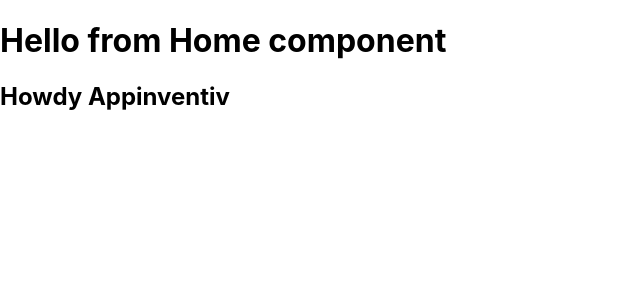
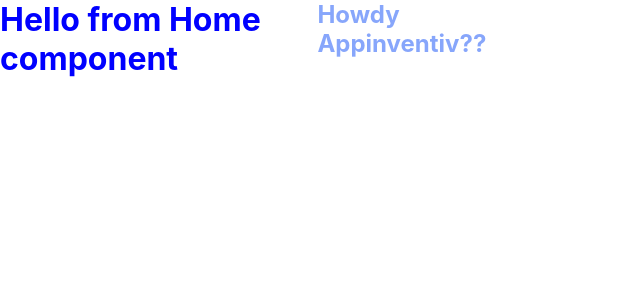
Before and after one commit to ujjwalkansal/ReactTraining, a React (Create React App) app: page / in a window 1280 px wide. Shown: the top 300 px of the page, without its empty margins (0-640 px from the left). Built offline with nearby package versions, Linux system fonts and the light colour scheme.

Commit message:
added index.css to home module for styling of home component

```diff
--- a/src/App.css
+++ b/src/App.css
@@ -1,5 +1,7 @@
 .App {
   text-align: center;
+  margin: 0;
+  padding: 0;
 }
 
 .App-logo {
--- /dev/null
+++ b/src/modules/home/index.css
@@ -0,0 +1,17 @@
+.homeContainer {
+  width: 500px;
+  display: flex;
+  flex-direction: row;
+}
+
+.h1tag {
+  color: blue;
+  margin: 0;
+  padding: 0;
+}
+
+.h2tag {
+  margin: 0;
+  padding: 0;
+  color: rgb(135, 166, 251);
+}
--- a/src/modules/home/index.js
+++ b/src/modules/home/index.js
@@ -1,11 +1,11 @@
 import React from "react";
-
+import "./index.css";
 class Home extends React.Component {
   render() {
     return (
-      <div>
-        <h1>{"Hello from Home component"}</h1>
-        <h2>{"Howdy Appinventiv"}</h2>
+      <div className="homeContainer">
+        <h1 className="h1tag">{"Hello from Home component"}</h1>
+        <h2 className="h2tag">{"Howdy Appinventiv??"}</h2>
       </div>
     );
   }
```
